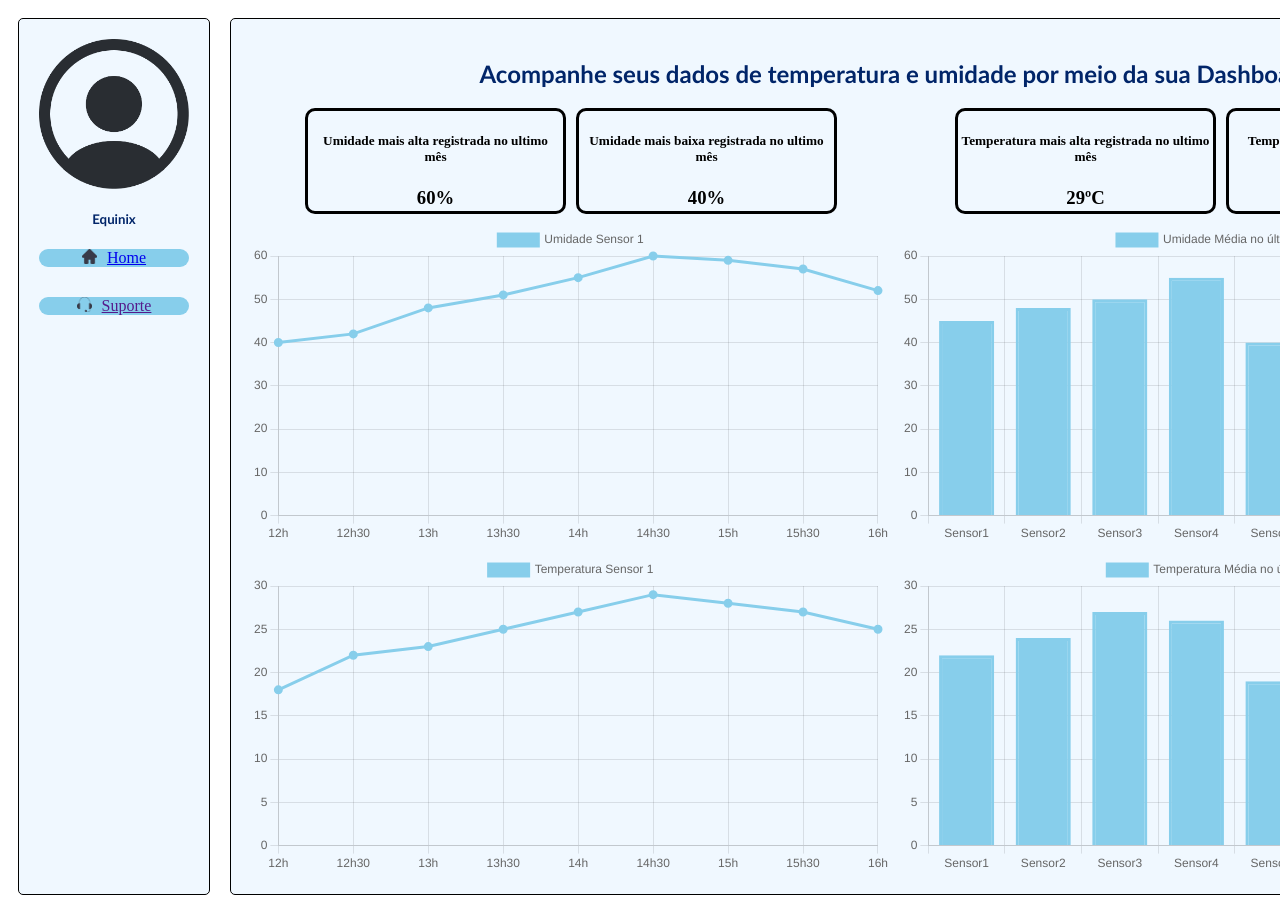
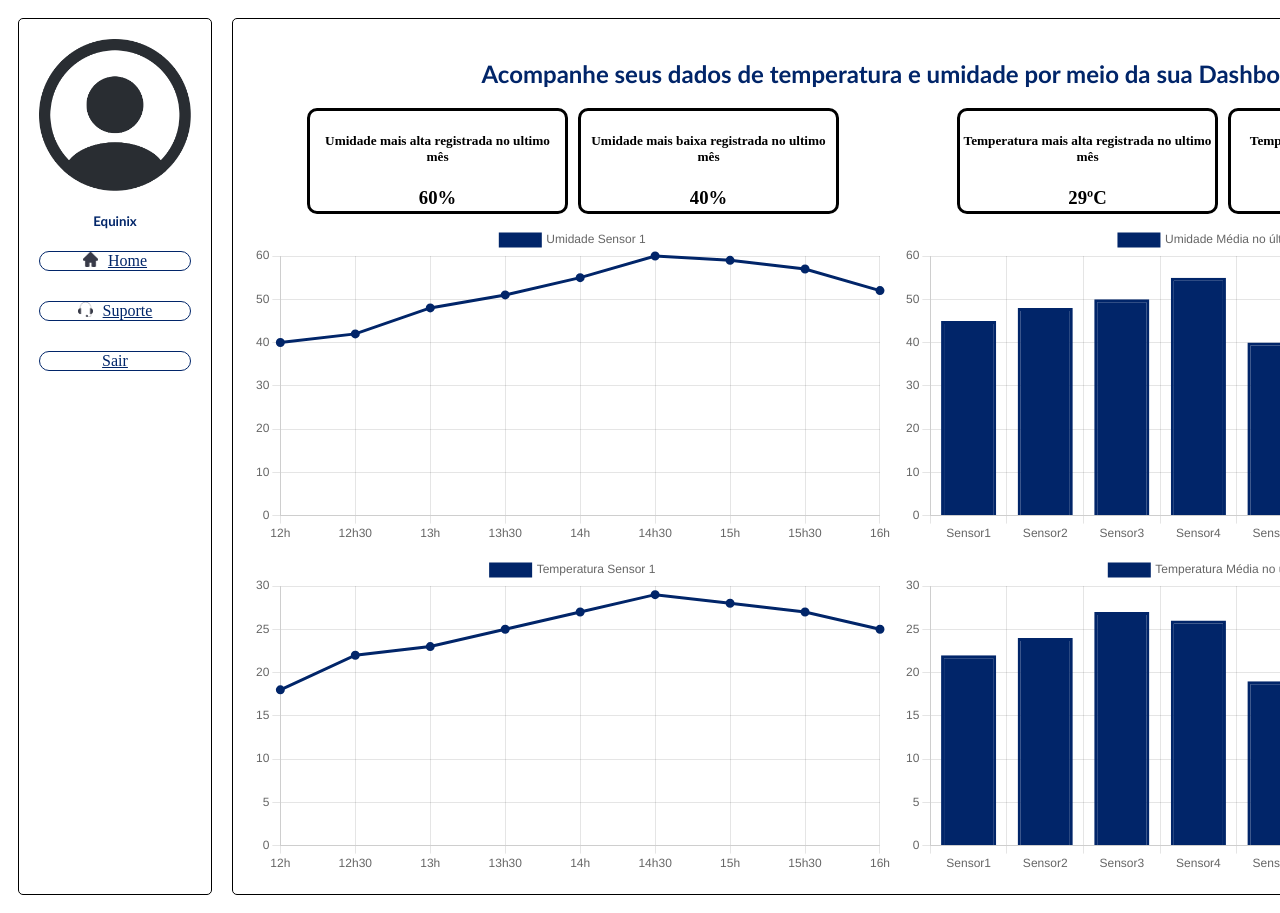
Before and after one commit to thalitabreda/BeCold, a plain HTML site: page siteBecold/tela dashboard/chart.html in a window 1280 px wide. Shown: the top 913 px of the page. Drawn offline with nearby package versions, Linux system fonts and the light colour scheme.

Commit message:
ajustes na dashboard

```diff
--- a/siteBecold/tela dashboard/chart.html
+++ b/siteBecold/tela dashboard/chart.html
@@ -9,20 +9,23 @@
 </head>
 <body style="background-color: white	; display: grid; grid-template-columns: 1fr 1fr;">
 
-  <div style=" display: flex; border: 1px solid black; border-radius: 5px; padding: 20px; margin: 10px; flex-direction: column; align-items: center; background-color: aliceblue; ">
+  <div style=" display: flex; border: 1px solid black; border-radius: 5px; padding: 20px; margin: 10px; flex-direction: column; align-items: center; background-color: white; ">
     <img style="max-width: 100%; " src="perfil.png" alt="">
     <h5 style=" color: #012569; font-family: 'Trebuchet MS', 'Lucida Sans Unicode', 'Lucida Grande', 'Lucida Sans', Arial, sans-serif;">Equinix</h5>
-    <div style=" display: flex; justify-content: center; background-color: #87CEEB; margin-bottom: 30px;  width: 150px; border-radius: 10px;">
+    <div style=" display: flex; justify-content: center; background-color: white; margin-bottom: 30px;  width: 150px; border-radius: 10px; border: 1px solid #012569;">
     <img style="width: 15px; height: 15px;" src="home.png" alt="">
-    <a style="margin-left: 10px;" href="file:///C:/Users/User/Desktop/BeCold/siteBecold/site.html">Home</a>
+    <a style="margin-left: 10px; color: #012569;" href="file:///C:/Users/User/Desktop/BeCold/siteBecold/site.html">Home</a>
   </div>
-  <div style="display: flex; justify-content: center; height: 18px; background-color:#87CEEB; border-radius: 10px; width: 150px; ">
+  <div style="display: flex; justify-content: center; height: 18px; background-color: white; border-radius: 10px; width: 150px; border: 1px solid #012569 ">
     <img style="width: 15px; height: 15px;" src="suporte.png" alt="">
-    <a style="margin-left: 10px;" href="">Suporte</a>
+    <a style="margin-left: 10px; color: #012569;" href="mailto:becold@email.com">Suporte</a>
+  </div>
+  <div style="display: flex; justify-content: center; height: 18px; background-color: white; border-radius: 10px; width: 150px; margin-top: 30px; border: 1px solid #012569 ">
+    <a style="color: #012569;"  href="file:///C:/Users/User/Desktop/BeCold/siteBecold/site.html">Sair</a>
   </div>
   </div>
 
-  <div style="background-color: aliceblue; border: 1px solid black; border-radius: 5px; padding: 20px; margin: 10px; ">
+  <div style="background-color: white; border: 1px solid black; border-radius: 5px; padding: 20px; margin: 10px; ">
 
 
   <h2 style= " text-align: center; color: #012569; font-family: 'Trebuchet MS', 'Lucida Sans Unicode', 'Lucida Grande', 'Lucida Sans', Arial, sans-serif;">Acompanhe seus dados de temperatura e umidade por meio da sua Dashboard </h2>
@@ -82,8 +85,8 @@
         datasets: [{
           label: 'Umidade Sensor 1',
           data: [40, 42, 48, 51, 55, 60, 59, 57, 52],
-          borderColor: '#87CEEB',
-      backgroundColor: '#87CEEB',
+          borderColor: '#012569',
+      backgroundColor: '#012569',
           borderWidth: 3
         },
     ]
@@ -106,8 +109,8 @@
       datasets: [{
         label: 'Umidade Média no último mes',
         data: [45, 48, 50, 55, 40, 43, 49, 51],
-        borderColor: '#87CEEB',
-      backgroundColor: '#87CEEB',
+        borderColor: '#012569',
+      backgroundColor: '#012569',
         borderWidth: 3
       },
   ]
@@ -130,8 +133,8 @@
       datasets: [{
         label: 'Temperatura Sensor 1',
         data: [18, 22, 23 , 25, 27, 29, 28, 27, 25],
-        borderColor: '#87CEEB',
-    backgroundColor: '#87CEEB',
+        borderColor: '#012569',
+    backgroundColor: '#012569',
         borderWidth: 3
       }
   ]
@@ -154,8 +157,8 @@
       datasets: [{
         label: 'Temperatura Média no último mes',
         data: [22, 24, 27 , 26, 19, 27, 21, 25, 19],
-        borderColor: '#87CEEB',
-      backgroundColor: '#87CEEB',
+        borderColor: '#012569',
+      backgroundColor: '#012569',
         borderWidth: 3
       }
   ]
```
